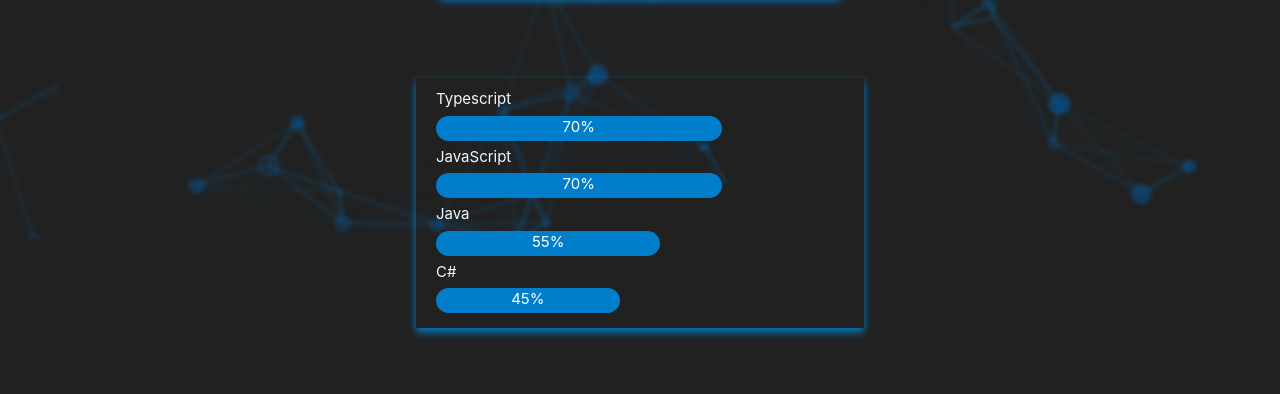
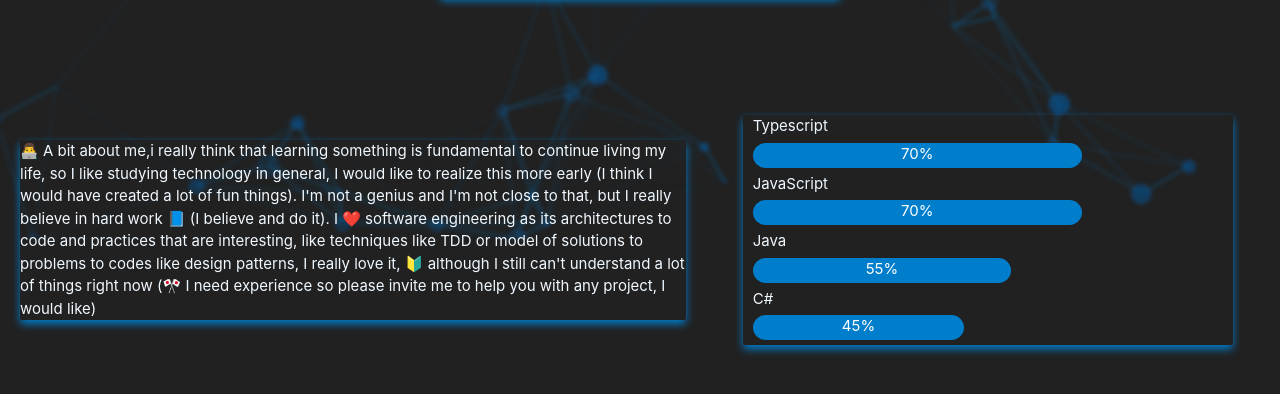
Before and after one commit to idylicaro/idylicaro-portfolio, a website: page src/index.html in a window 1280 px wide. Shown: the part 562-956 px from the top of the page. Drawn offline with nearby package versions, Linux system fonts and the light colour scheme.

Commit message:
feat: change layout from flexbox for grid and add about me card

```diff
--- a/src/index.html
+++ b/src/index.html
@@ -29,6 +29,7 @@
 
   <!-- Contents -->
   <div class="content-panel">
+    <!-- Skills card -->
     <div class="skill-card card">
       <p>Typescript</p>
       <div class="container">
@@ -50,6 +51,17 @@
         <div class="skills csharp">45%</div>
       </div>
     </div>
+    <!-- Skills card -->
+    <div class="about-me card">
+      <p>👨‍💻 A bit about me,i really think that learning something is fundamental to continue living my life, so I
+        like studying technology in general, I would like to realize this more early (I think I would have created a lot
+        of fun things). I'm not a genius and I'm not close to that, but I really believe in hard work 📘 (I believe and
+        do it). I ❤️ software engineering as its architectures to code and practices that are interesting, like
+        techniques like TDD or model of solutions to problems to codes like design patterns, I really love it, 🔰
+        although I still can't understand a lot of things right now (🎌 I need experience so please invite me to help
+        you with any project, I would like)</p>
+    </div>
+
   </div>
 
   <script src="https://cdn.jsdelivr.net/npm/particles.js@2.0.0/particles.min.js"></script>
--- a/src/styles.css
+++ b/src/styles.css
@@ -84,19 +84,23 @@ button:hover, a:hover {
   width: 100%;
   height: 50em;
   color: aliceblue;
-  display: flex;
-  flex-direction: row;
-  flex-wrap: wrap;
-  justify-content: space-around;
-  align-items: center;
-  align-content: flex-start;
-  flex-grow: 1;
+
+  padding: 20px;
+
+  display: grid;
+  grid-template-columns: 1.1fr 0.9fr;
+  grid-template-rows: 1.1fr 0.1fr 1.5fr;
+  gap: 2em 2em;
+  grid-template-areas:
+    "about-me skill-card"
+    ". ."
+    "projects projects";
 }
 
 /*Skill bars*/
 .skill-card{
-  padding: 10px;
-  width: 35%;
+  grid-area: skill-card;
+  width: 90%;
   display: flex;
   flex-direction: column;
   justify-content: center;
@@ -124,3 +128,20 @@ button:hover, a:hover {
 .csharp {width: 45%; background-color: #007ecc;}
 
 /*Skill bars*/
+
+/*About me*/
+.about-me {
+  grid-area: about-me;
+  width: 100%;
+}
+
+.projects {
+  display: grid;
+  grid-template-columns: 1fr 1fr 1fr;
+  grid-template-rows: 1fr 1fr;
+  gap: 0px 0px;
+  grid-template-areas:
+    ". . ."
+    ". . .";
+  grid-area: projects;
+}
```
